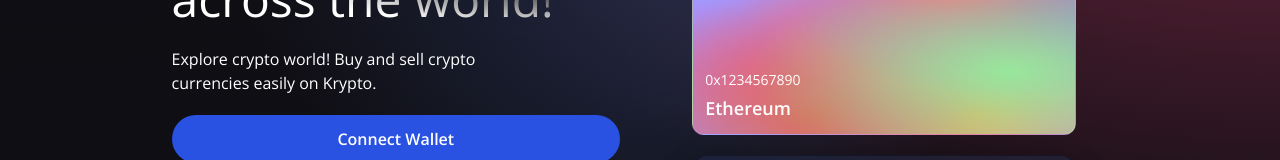
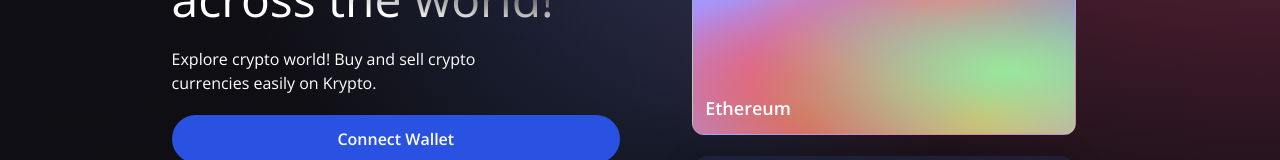
Before and after one commit to LouayH/krypto, a React (Vite) app in the folder frontend/: page / in a window 1280 px wide. Shown: the part 229-389 px from the top of the page. Built offline with nearby package versions, Linux system fonts and the light colour scheme; a web font is replaced by a local one.

Commit message:
Implement shorten address helper functions

```diff
--- a/frontend/src/components/Welcome.jsx
+++ b/frontend/src/components/Welcome.jsx
@@ -3,6 +3,7 @@
 import { BsInfoCircle } from "react-icons/bs";
 import { Loader } from "./";
 import { TransactionContext } from "../context/tranactions";
+import { shortenAddress } from "../utils/helpers";
 
 const InputField = ({ type, name, placeholder, value, handleChange }) => (
   <input type={type} placeholder={placeholder} step="0.0001" value={value} onChange={(e) => handleChange(e, name)}
@@ -73,7 +74,7 @@
               </div>
               <div>
                 <p className="text-white font-light text-sm">
-                  0x1234567890
+                  {connectedAccount && shortenAddress(connectedAccount)}
                 </p>
                 <p className="text-white font-semibold text-lg mt-1">
                   Ethereum
--- /dev/null
+++ b/frontend/src/utils/helpers.js
@@ -0,0 +1 @@
+export const shortenAddress = (address) => `${address.slice(0, 5)}...${address.slice(address.length - 4)}`
```
